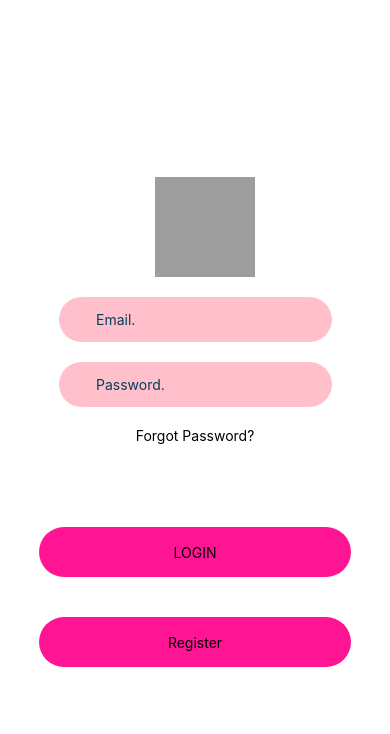
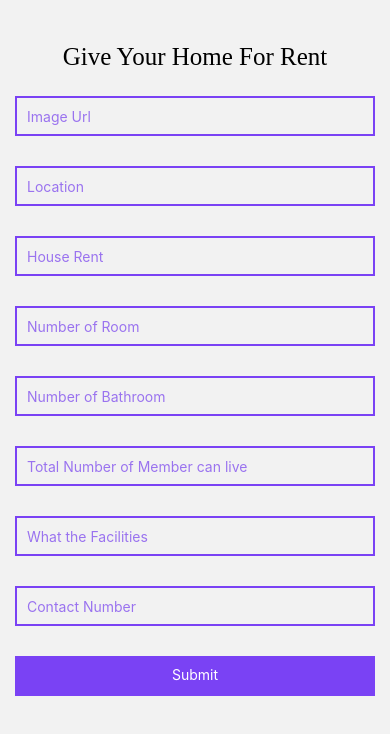
Before and after one commit to Mahed21/YourHome, a React Native app: screen /PostForRent in a window 390 px wide. Shown: the top 734 px of the page. Built offline with nearby package versions, Linux system fonts and the light colour scheme; no server answers; grey boxes are pictures that could not be loaded.

Commit message:
pass from client side

```diff
--- a/App.js
+++ b/App.js
@@ -8,6 +8,7 @@ import Login from './App/Screen/Login'
 import Register from './App/Screen/Register/Register'
 import RentData from './App/Screen/Rent/RentData';
 import DescriptionRent from './App/Screen/Rent/DescriptionRent';
+import PostForRent from './App/Screen/Rent/PostForRent';
 
 
 
@@ -31,6 +32,8 @@ const App=()=> {
         <Stack.Screen options={{ headerShown: false }} name="Register" component={Register} />
         <Stack.Screen options={{ headerShown: false }} name="RentData" component={RentData} />
         <Stack.Screen options={{ headerShown: false }} name="DescriptionRent" component={DescriptionRent} />
+        <Stack.Screen options={{ headerShown: false }} name="PostForRent" component={PostForRent}/>
+
 
 
       </Stack.Navigator>
--- a/App/Screen/HomeScreen.js
+++ b/App/Screen/HomeScreen.js
@@ -1,5 +1,5 @@
 import React from 'react'
-import { StyleSheet, Text, TouchableOpacity, View, Image } from 'react-native'
+import { StyleSheet, Text, TouchableOpacity, View, Image,ScrollView } from 'react-native'
 import Constants from 'expo-constants';
 import { auth } from '../../firebase'
 import { useNavigation } from '@react-navigation/native';
@@ -24,54 +24,70 @@ const HomeScreen = (props) => {
 
 
 
-    <View style={styles.container}>
+    <ScrollView >
+      <View style={styles.container}>
       <View>
         <Text style={styles.titleText}>YourHome</Text>
       </View>
+
       <View >
         <Text>Email: {auth.currentUser?.email}</Text>
       </View>
+
       <View style={styles.rent_button}>
-        <TouchableOpacity onPress={() => props.navigation.navigate("RentData")}>
+        <TouchableOpacity onPress={() =>navigation.navigate("RentData")}>
           <Text style={styles.rent_text}>Available mess rent</Text>
         </TouchableOpacity>
       </View>
+
+      <View style={styles.rent_button}>
+        <TouchableOpacity onPress={() =>navigation.navigate("PostForRent")}>
+          <Text style={styles.rent_text}>Post For Rent</Text>
+        </TouchableOpacity>
+      </View>
+
       <View style={styles.other_button}>
-        <TouchableOpacity onPress={() => props.navigation.navigate("RentData")}>
+        <TouchableOpacity onPress={() => navigation.navigate("RentData")}>
           <Text style={styles.rent_text}>Meal Count</Text>
         </TouchableOpacity>
       </View>
       <View style={styles.other_button}>
-        <TouchableOpacity onPress={() => props.navigation.navigate("RentData")}>
+        <TouchableOpacity onPress={() => navigation.navigate("RentData")}>
           <Text style={styles.rent_text}>Total Expenses</Text>
         </TouchableOpacity>
       </View>
+
       <View style={styles.other_button}>
-        <TouchableOpacity onPress={() => props.navigation.navigate("RentData")}>
+        <TouchableOpacity onPress={() => navigation.navigate("RentData")}>
           <Text style={styles.rent_text}>Notepad</Text>
         </TouchableOpacity>
       </View>
+
       <View style={styles.other_button}>
-        <TouchableOpacity onPress={() => props.navigation.navigate("Calculator")}>
+        <TouchableOpacity onPress={() => navigation.navigate("Calculator")}>
           <Text style={styles.rent_text}>Calculator</Text>
         </TouchableOpacity>
       </View>
+
       <View style={styles.other_button}>
-        <TouchableOpacity onPress={() => props.navigation.navigate("RentData")}>
+        <TouchableOpacity onPress={() => navigation.navigate("RentData")}>
           <Text style={styles.rent_text}>Calendar</Text>
         </TouchableOpacity>
       </View>
+
       <View style={styles.other_button}>
-        <TouchableOpacity onPress={() => props.navigation.navigate("RentData")}>
+        <TouchableOpacity onPress={() => navigation.navigate("RentData")}>
           <Text style={styles.rent_text}>Announcement</Text>
         </TouchableOpacity>
       </View>
       <View >
+
         <TouchableOpacity onPress={handleSignOut}>
           <Image style={styles.logout_img} source={require("../../assets/shutdown.png")} />
         </TouchableOpacity>
       </View>
-    </View >
+      </View>
+    </ScrollView >
   )
 }
 const styles = StyleSheet.create({
@@ -123,7 +139,7 @@ const styles = StyleSheet.create({
   {
     width: 200,
     height: 70,
-    marginTop: 50,
+    marginTop: 20,
     borderRadius: 10,
     backgroundColor: 'crimson',
   },
--- /dev/null
+++ b/App/Screen/Rent/PostForRent.js
@@ -0,0 +1,167 @@
+import { StyleSheet, Text, View ,TextInput,TouchableOpacity,ScrollView} from 'react-native'
+import React, { useRef } from 'react'
+import { useNavigation } from '@react-navigation/native';
+
+
+const PostForRent = () => {
+    const navigation = useNavigation()
+
+    const imgRef = useRef();
+    const areaRef = useRef();
+    const rentRef = useRef();
+    const contactRef = useRef();
+    const facilitesRef = useRef();
+    const roomRef = useRef();
+    const requirmentRef = useRef();
+    const bathRef = useRef();
+
+
+    const handleSubmit=()=>
+    {
+
+        const img=imgRef.current.value;
+        const area=areaRef.current.value;
+        const rent=rentRef.current.value;
+        const contact=contactRef.current.value;
+        const facilities=facilitesRef.current.value;
+        const room=roomRef.current.value;
+        const requirment=requirmentRef.current.value;
+        const bath=bathRef.current.value;
+
+        const newUser = {img,area,rent,contact,facilities,room,requirment,bath};
+        fetch('https://afternoon-ravine-00687.herokuapp.com/homes',{
+        method:'POST',
+        headers:{
+            'content-type':'application/json'
+        },
+        body:JSON.stringify(newUser)
+    })
+    .then(res=>res.json())
+    .then(data=>
+     {
+         if(data.insertedId)
+         {
+             alert('Thank you for choose us your data is Successfully Collected');
+             navigation.replace("Home")
+         }
+     })
+    }
+
+
+
+  return (
+      <ScrollView>
+    <View style = {styles.container}>
+          <Text
+                 style={{
+                     marginTop:20,
+                     marginBottom:10,
+                     color:'black',
+                     fontSize:25,
+                     fontFamily:"SemiBold",
+                     alignSelf:"center",
+                 }}
+                >Give Your Home For Rent</Text>
+    <TextInput style = {styles.input}
+       underlineColorAndroid = "transparent"
+       placeholder = "Image Url"
+       placeholderTextColor = "#9a73ef"
+       autoCapitalize = "none"
+       ref={imgRef}
+       />
+
+
+    <TextInput style = {styles.input}
+       underlineColorAndroid = "transparent"
+       placeholder = "Location"
+       placeholderTextColor = "#9a73ef"
+       autoCapitalize = "none"
+       ref={areaRef}
+       />
+
+<TextInput style = {styles.input}
+       underlineColorAndroid = "transparent"
+       placeholder = "House Rent"
+       placeholderTextColor = "#9a73ef"
+       autoCapitalize = "none"
+       ref={rentRef}
+       />
+
+
+<TextInput style = {styles.input}
+       underlineColorAndroid = "transparent"
+       placeholder = "Number of Room"
+       placeholderTextColor = "#9a73ef"
+       autoCapitalize = "none"
+       ref={contactRef}
+       />
+
+
+<TextInput style = {styles.input}
+       underlineColorAndroid = "transparent"
+       placeholder = "Number of Bathroom"
+       placeholderTextColor = "#9a73ef"
+       autoCapitalize = "none"
+       ref={facilitesRef}
+       />
+
+
+<TextInput style = {styles.input}
+       underlineColorAndroid = "transparent"
+       placeholder = "Total Number of Member can live"
+       placeholderTextColor = "#9a73ef"
+       autoCapitalize = "none"
+       ref={roomRef}
+       />
+
+
+<TextInput style = {styles.input}
+       underlineColorAndroid = "transparent"
+       placeholder = "What the Facilities"
+       placeholderTextColor = "#9a73ef"
+       autoCapitalize = "none"
+       ref={requirmentRef}
+       />
+
+<TextInput style = {styles.input}
+       underlineColorAndroid = "transparent"
+       placeholder = "Contact Number"
+       placeholderTextColor = "#9a73ef"
+       autoCapitalize = "none"
+       ref={bathRef}
+       />
+
+
+    <TouchableOpacity
+       style = {styles.submitButton} onPress={handleSubmit}>
+       <Text style = {styles.submitButtonText}> Submit </Text>
+    </TouchableOpacity>
+ </View>
+ </ScrollView>
+  )
+}
+
+export default PostForRent
+
+const styles = StyleSheet.create({
+    container: {
+        paddingTop: 23
+     },
+     input: {
+        paddingStart:10,
+        margin: 15,
+        height: 40,
+        borderColor: '#7a42f4',
+        borderWidth: 2
+     },
+     submitButton: {
+        backgroundColor: '#7a42f4',
+        padding: 10,
+        margin: 15,
+        height: 40,
+     },
+     submitButtonText:{
+        color: 'white',
+        alignSelf:"center",
+     }
+})
```
